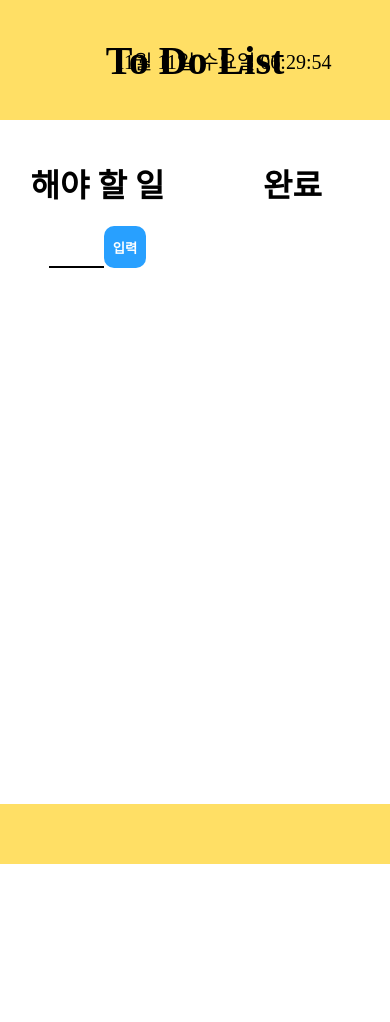
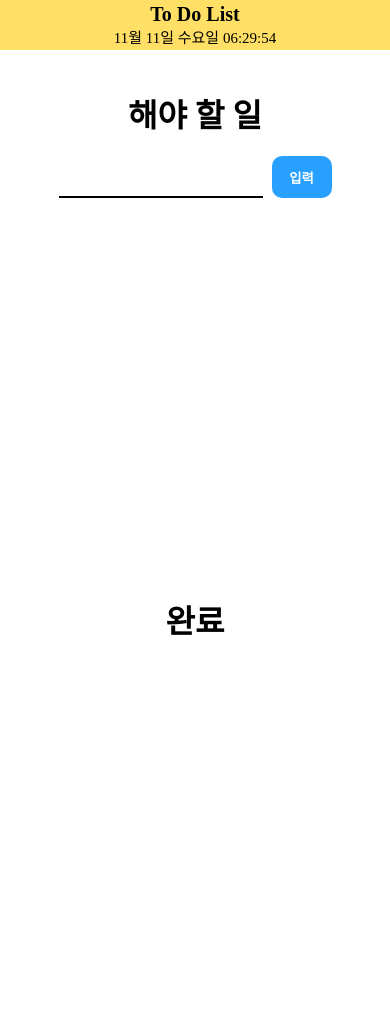
Before and after one commit to kangyeop/todolist, a plain HTML site: page index.html in a window 390 px wide. Shown: the top 1022 px of the page. Before the commit the page ends 864 px from the top, so only its background shows below. Drawn offline with Linux system fonts and the light colour scheme.

Commit message:
feat: Responsive

```diff
--- a/style.css
+++ b/style.css
@@ -18,7 +18,7 @@
 
 #clock {
     position: absolute;
-    right:15%;
+    right: 15%;
     font-size: 20px;
 }
 
@@ -28,7 +28,7 @@
 }
 
 #container {
-    height: 81vh;
+    /* height: calc(100vh - 120px); */
     display: flex;
 }
 
@@ -104,4 +104,50 @@
 #footer {
     background-color: #ffdf65;
     height: 60px;
+    margin-top: 15px;
 }
+
+@media (max-width: 886px) {
+    #header {
+        display: flex;
+        flex-direction: column;
+        background-color: #ffdf65;
+        height: 50px;
+        justify-content: center;
+        align-items: center;
+    }
+
+    #clock {
+        position: relative;
+        font-size: 15px;
+        right: 0px;
+    }
+
+    #title {
+        font-size: 20px;
+        font-weight: bold;
+    }
+
+    #container {
+        display: flex;
+        flex-direction: column;
+    }
+
+    #box-container {
+        margin-top: 20px;
+        width: 70%;
+    }
+
+    .box {
+        padding-top: 40px;
+        align-items: center;
+        flex: 1;
+    }
+
+    .list {
+        margin-top: 20px;
+        list-style: none;
+        overflow: scroll;
+        height: 40vh;
+    }
+}
```
